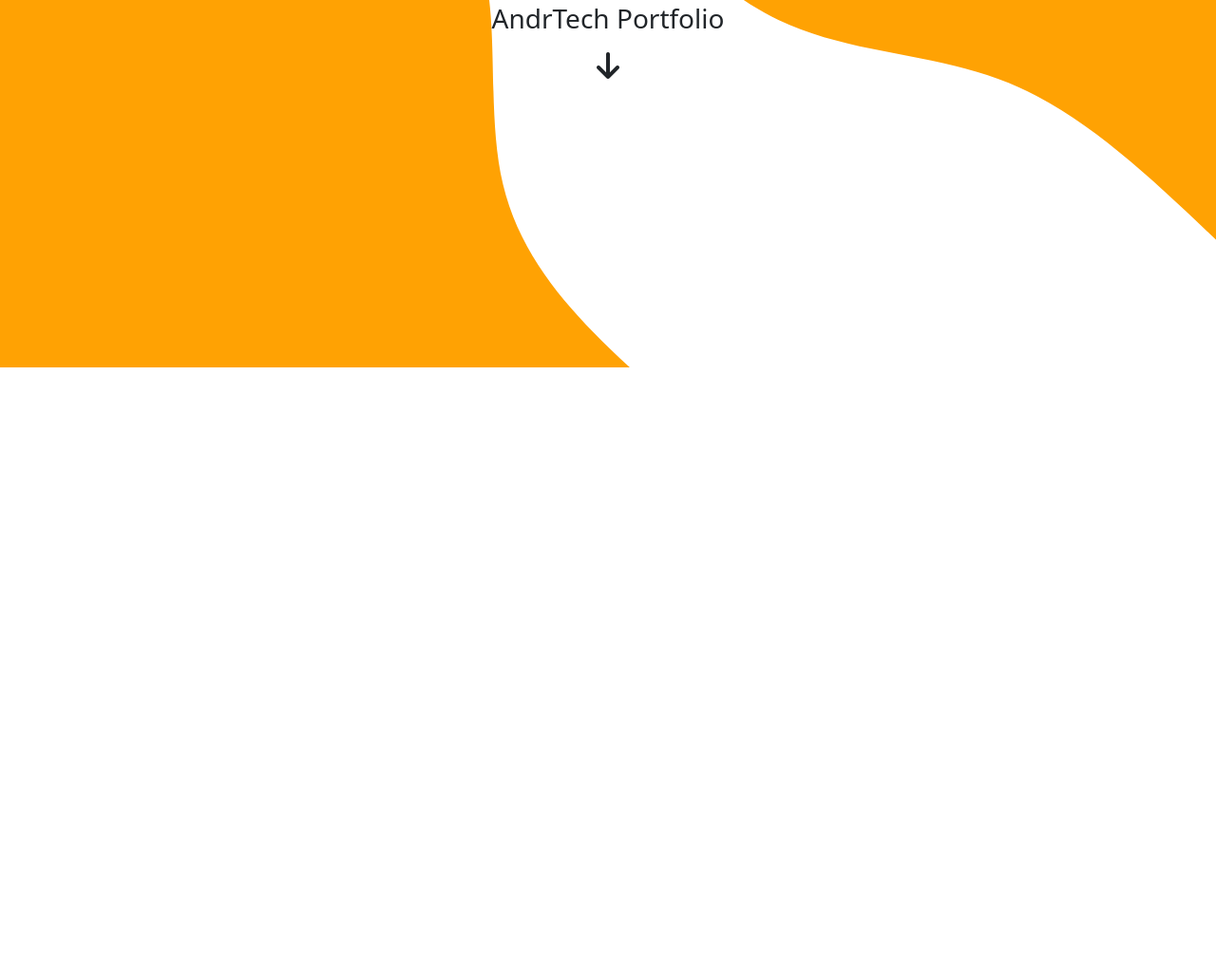
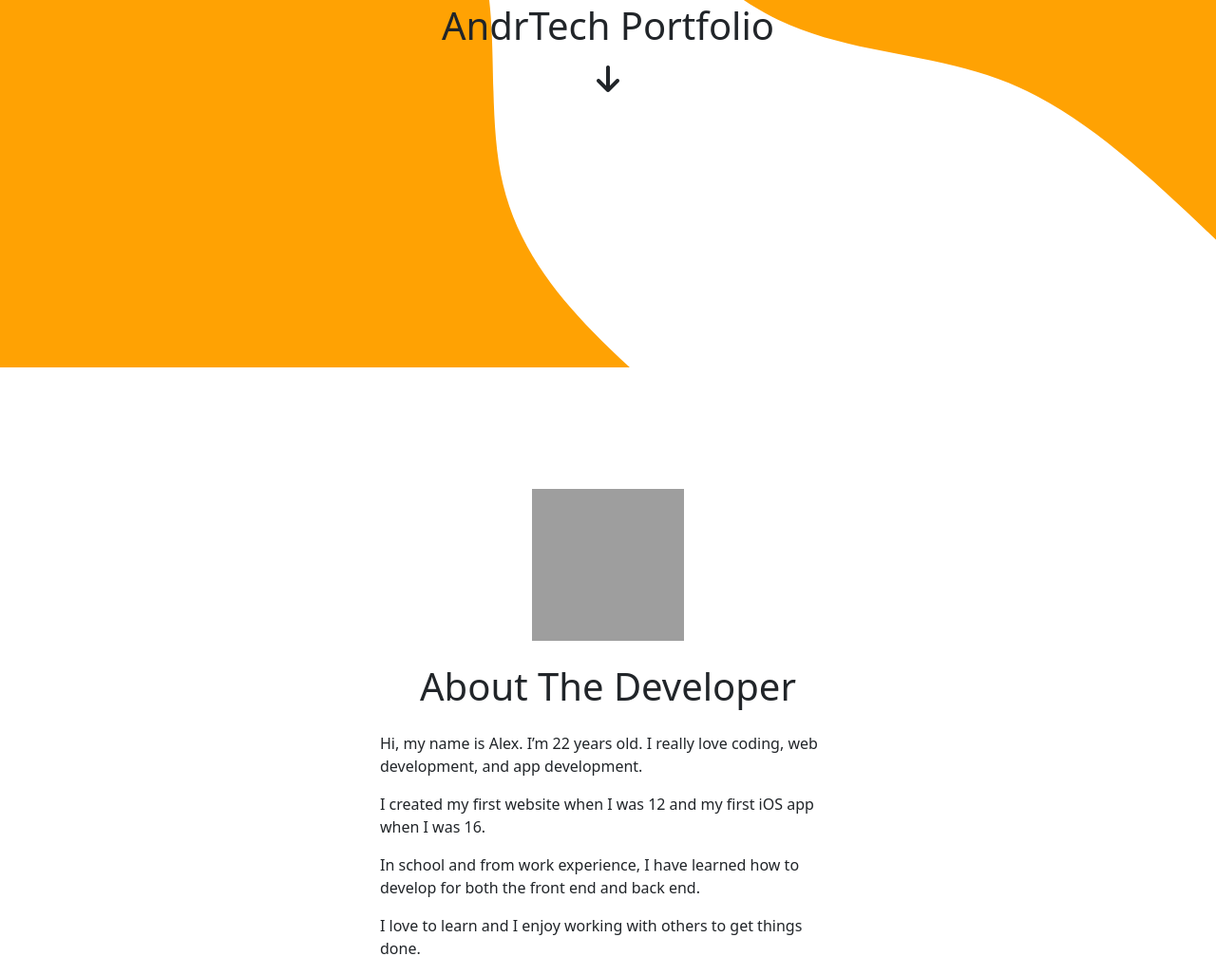
Before and after one commit to WSU-SoC-WEB2890-CU/web2890-portfolio-website-AlexHadfield, a website built with Vite: page src/index.html in a window 1280 px wide. Shown: the part 413-1440 px from the top of the page at 95% size. Before the commit the page ends 800 px from the top, so only its background shows below. Built offline with nearby package versions, Linux system fonts and the light colour scheme; grey boxes are pictures that could not be loaded.

Commit message:
Work in progress

```diff
--- a/src/index.html
+++ b/src/index.html
@@ -19,9 +19,9 @@
       <div class="container-fluid">
         <a class="navbar-brand" href="./index.html"><img src="./images/bigLogo.png" alt="Nav Logo" width="135" height="45" class="d-inline-block align-text-top"></a>
         <button class="navbar-toggler" type="button" data-bs-toggle="collapse" data-bs-target="#navbarNavDropdown" aria-controls="navbarNavDropdown" aria-expanded="false" aria-label="Toggle navigation">
-          <span class="navbar-toggler-icon"></span>
+          <i class="fa-solid fa-bars"></i>
         </button>
-        <div class="collapse navbar-collapse monaco" id="navbarNavDropdown">
+        <div class="collapse navbar-collapse monaco w-100" id="navbarNavDropdown">
           <ul class="navbar-nav ms-auto">
             <li class="nav-item px-2">
               <a class="btn btn-outline-primary" href="#">About</a>
@@ -43,8 +43,23 @@
       <div class="d-flex flex-column align-items-center justify-content-center h-100">
         <div class="text-center">
           <img src="./images/smallLogo.png" alt="Square AndrTech Logo" class="h-50">
-          <h3 class="mt-3 mb-0">AndrTech Portfolio</h3>
+          <h1 class="mt-3 mb-0">AndrTech Portfolio</h1>
           <i class="fa-solid fa-arrow-down fa-2x mt-3"></i>
+        </div>
+      </div>
+    </section>
+
+    <section id="aboutDeveloper" class="sectionSpacing">
+      <div class="d-flex flex-column align-items-center justify-content-center">
+        <div class="text-center">
+          <img src="./images/Alex.png" alt="Alex Hadfield" id="devPhoto">
+          <h1 class="m-4">About The Developer</h1>
+            <div class="text-start centerDivHorizontally" id="aboutDevText">
+              <p>Hi, my name is Alex. I’m 22 years old. I really love coding, web development, and app development.</p>
+              <p>I created my first website when I was 12 and my first iOS app when I was 16.</p>
+              <p>In school and from work experience, I have learned how to develop for both the front end and back end.</p>
+              <p>I love to learn and I enjoy working with others to get things done.</p>
+            </div>
         </div>
       </div>
     </section>
--- a/src/stylesheets/main.scss
+++ b/src/stylesheets/main.scss
@@ -11,9 +11,34 @@ $secondary: $AndrTechYellow;
 @import "bootstrap/scss/bootstrap.scss";
 @import "bootstrap-icons/font/bootstrap-icons.css";
 
+// Tablet
+@include media-breakpoint-down(md) {
+    .nav-item {
+        width: 100% !important;
+    }
+}
+
 #logoSplash {
     background-image: url("/images/blobBackground.svg");
     height: 100vh;
     background-position: center;
     background-size: cover;
 }
+
+#devPhoto {
+    height: 10rem;
+    width: 10rem;
+}
+
+.sectionSpacing {
+    margin-top: 8rem;
+}
+
+.centerDivHorizontally {
+    margin-left: auto;
+    margin-right: auto;
+}
+
+#aboutDevText {
+    width: 30rem;
+}
```
Also changed, not shown: 1 other file.
